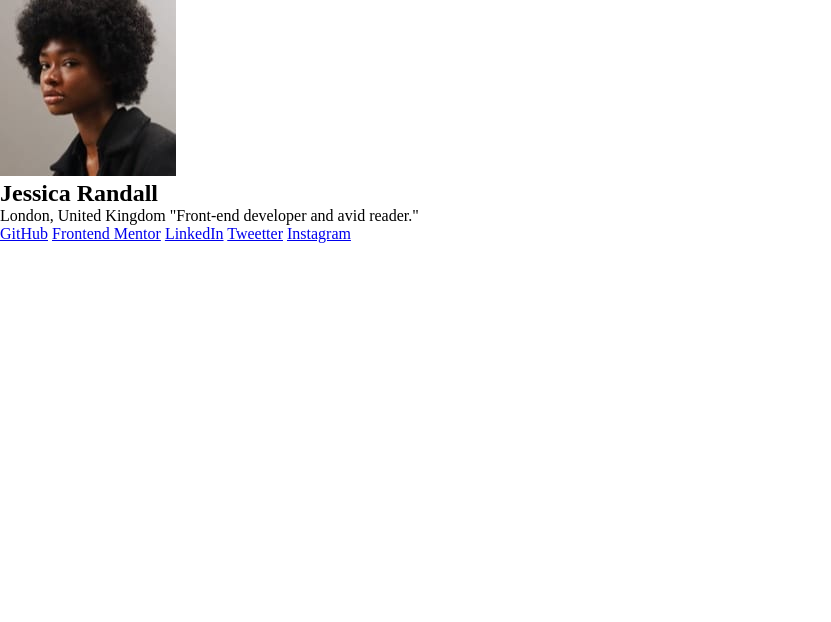
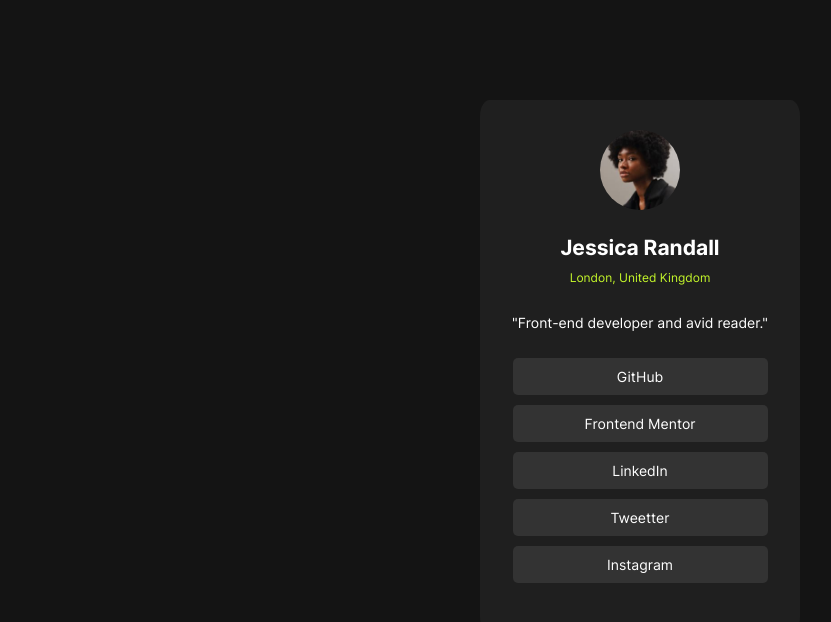
Before and after one commit to LeilaBasri/social-links-profile-main, a plain HTML site: page index.html in a window 1280 px wide. Shown: the whole page, without its empty margins (0-831 px from the left). Drawn offline with Linux system fonts and the light colour scheme.

Commit message:
Update style.css

```diff
--- a/style.css
+++ b/style.css
@@ -2,3 +2,80 @@
     margin: 0;
     box-sizing: border-box;
 }
+@font-face {
+    font-family: SocialLinksProfile;
+    src: url(assets/fonts/Inter-VariableFont_slnt\,wght.ttf);
+}
+body{
+    background-color: hsl(0, 0%, 8%);
+    color: hsl(0, 0%, 100%);
+    width: 100%;
+    height: 100%;
+    font-size: 14px;
+    font-family: SocialLinksProfile;
+}
+.socialLinksProfile{
+    display: flex;
+    flex-direction: column;
+    justify-content: space-around;
+    justify-self: center;
+    margin: auto;
+    width: 25%;
+    min-height: 400px;
+    margin-top: 100px;
+    background-color: hsl(0, 0%, 12%);
+    border-radius: 3%;
+}
+.profileImage{
+    justify-self: first baseline;
+    width: 25%;
+    margin-top: 30px !important;
+    margin: auto;
+}
+.profileImage img{
+    width: 100%;
+    border-radius: 50%;
+}
+.profileInfo{
+    text-align: center;
+    color: hsl(0, 0%, 100%);
+    display: flex;
+    flex-direction: column;
+    justify-content: space-around;
+    justify-items: center;
+    line-height: 30px;
+    margin-top: 20px;
+}
+.address-ProfileInfo{
+    color:hsl(75, 94%, 57%);
+    font-size: 12px;
+}
+.description-ProfileInfo{
+    margin-top: 15px;
+}
+.socialLinks{
+    justify-self: last baseline;
+    display: flex;
+    flex-direction: column;
+    justify-content: space-around;
+    justify-items: center;
+    margin: 10px;
+    margin-bottom: 50px;
+}
+.socialLinks a{
+    background-color: hsl(0, 0%, 20%);
+    width: 85%;
+    margin-top: 10px !important;
+    margin: auto;
+    padding: 10px;
+    border-radius: 5px;
+    color: hsl(0, 0%, 100%);
+    text-align: center;
+    text-decoration: none;
+    transition: all .2s ease-in-out;
+    -wekit-transition: all .2s ease-in-out;
+    -moz-transition: all .2s ease-in-out;
+    -o-transition: all .2s ease-in-out;
+
+}
+.socialLinks a:activ{}
```
